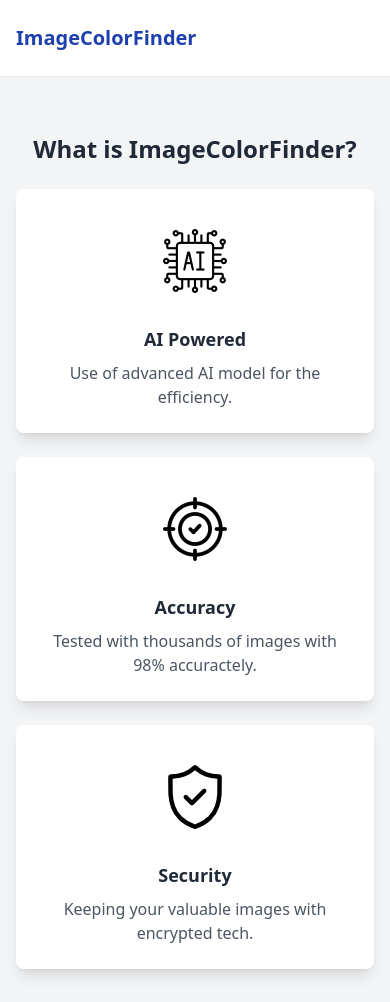
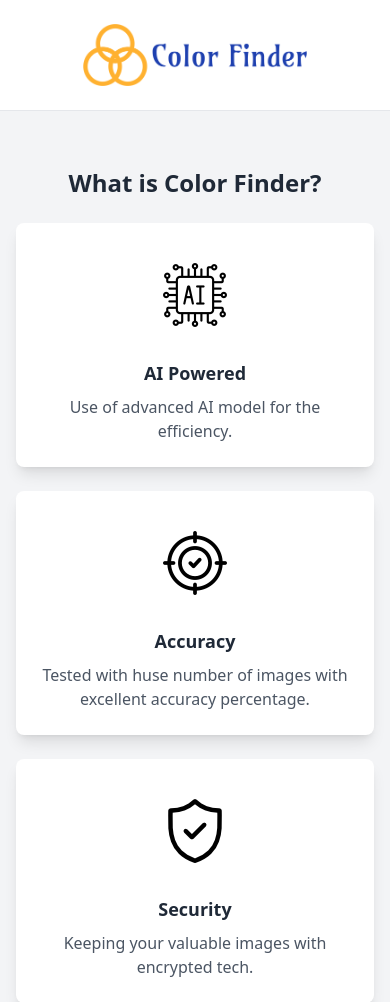
Before and after one commit to lcbiplove/image-color-holmes, a Flask app: page / in a window 390 px wide. Shown: the top 1002 px of the page. Run offline with Flask 3, Linux system fonts and the light colour scheme.

Commit message:
feat: added logo and viewport for mobile

```diff
--- a/app/templates/base.html
+++ b/app/templates/base.html
@@ -4,20 +4,18 @@
 <head>
     <meta charset="UTF-8">
     <title>{% block title %} {% endblock %} - FlaskApp</title>
+    <meta name="viewport" content="width=device-width, initial-scale=1.0">
+    <link rel="icon" type="image/png" href="{{ url_for('static', filename='images/logo.png') }}" />
     <script src="{{ url_for('static', filename='tailwind_3.4.5.js') }}"></script>
 </head>
 
 <body>
 
     <div class="bg-white shadow-md">
-        <div class="container mx-auto px-4 py-6 flex justify-between items-center">
-            <a href="#" class="text-xl font-semibold text-blue-800">ImageColorFinder</a>
-
-            <div class="hidden md:flex space-x-8">
-                <a href="#" class="text-gray-600 hover:text-blue-600">Home</a>
-                <a href="#" class="text-gray-600 hover:text-blue-600">About</a>
-                <a href="#" class="text-gray-600 hover:text-blue-600">Contact</a>
-            </div>
+        <div class="container mx-auto px-4 py-6 flex justify-center items-center">
+            <a href="#" class="text-xl font-semibold text-blue-800">
+                <img class="w-56" src="{{ url_for('static', filename='images/logo.png') }}" />
+            </a>
         </div>
     </div>
 
--- a/app/templates/index.html
+++ b/app/templates/index.html
@@ -7,7 +7,7 @@
 <div class="bg-gray-100 py-10">
 
     <div class="max-w-7xl mx-auto px-4 py-4">
-        <h3 class="text-2xl font-semibold text-gray-800 mb-6 text-center">What is ImageColorFinder?</h3>
+        <h3 class="text-2xl font-semibold text-gray-800 mb-6 text-center">What is Color Finder?</h3>
 
         <div class="grid grid-cols-1 md:grid-cols-2 lg:grid-cols-3 gap-6">
             <!-- Card 1 -->
@@ -25,7 +25,7 @@
                     <img src="{{ url_for('static', filename='images/accuracy-icon.png') }}" alt="accuracy-icon">
                 </div>
                 <h4 class="text-lg font-semibold text-gray-800 mt-4">Accuracy</h4>
-                <p class="text-gray-600 mt-2 text-center">Tested with thousands of images with 98% accuractely.</p>
+                <p class="text-gray-600 mt-2 text-center">Tested with huse number of images with excellent accuracy percentage.</p>
             </div>
 
             <!-- Card 3 -->
```
Also changed, not shown: app/static/images/logo.png (added), 1 other file.
